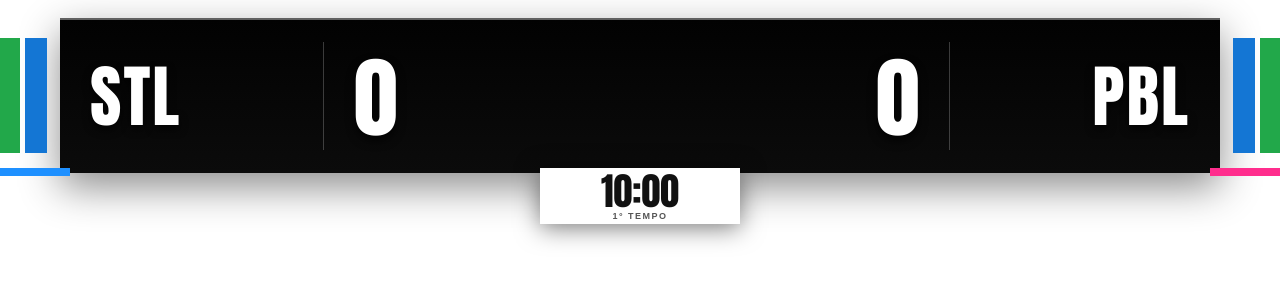
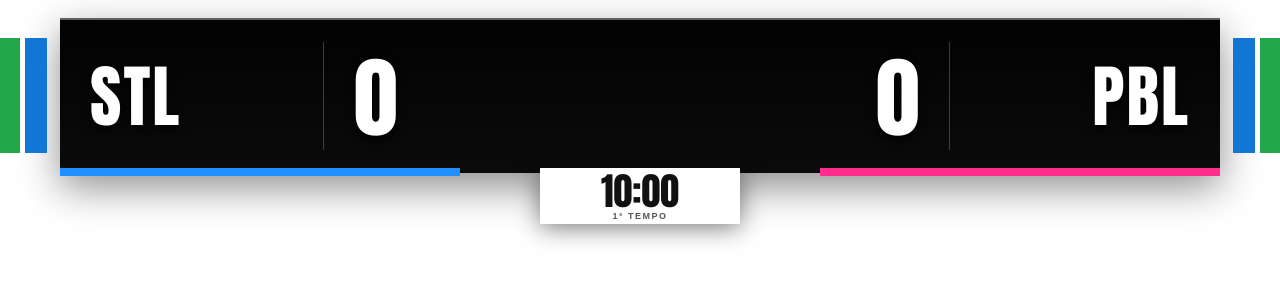
Before and after one commit to gabrielemangione/kings-league-scoreboard, a website: page overlay.html in a window 1280 px wide. Shown: the top 282 px of the page. Drawn offline with Linux system fonts and the light colour scheme.

Commit message:
Add files via upload

```diff
--- a/overlay.html
+++ b/overlay.html
@@ -35,10 +35,10 @@ body{
   z-index:1;
 }
 
-/* ── COLOR LINES ── */
+/* ── COLOR LINES: DENTRO il tabellone ── */
 .cl{position:absolute;top:150px;height:8px;z-index:5;}
-.cl.left {left:0;   width:390px;background:var(--left-color);}
-.cl.right{right:0;  width:390px;background:var(--right-color);}
+.cl.left {left:380px;  width:400px;background:var(--left-color);}
+.cl.right{right:380px; width:400px;background:var(--right-color);}
 
 /* ── POWER CARDS ── */
 .pi{
```
